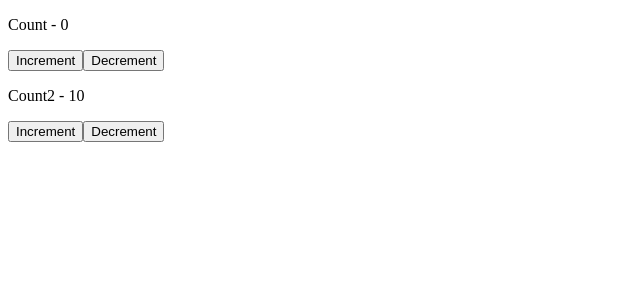
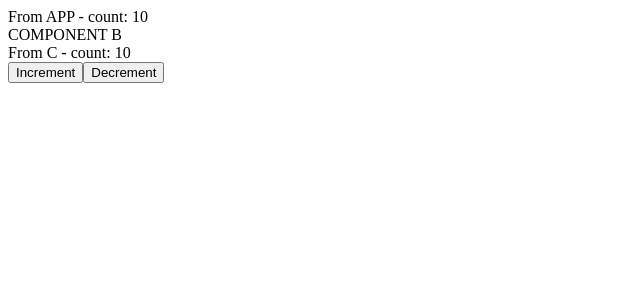
Before and after one commit to masud-rana44/React-Practice, a React (Vite) app: page / in a window 1280 px wide. Shown: the top 300 px of the page, without its empty margins (0-640 px from the left). Built offline with nearby package versions, Linux system fonts and the light colour scheme.

Commit message:
implement counter from global context

```diff
--- a/src/App.jsx
+++ b/src/App.jsx
@@ -1,10 +1,35 @@
 // eslint-disable-next-line no-unused-vars
-import Counter from "./components/Counter";
-import ComplexCounter from "./components/ComplexCounter";
-import CounterThree from "./components/CounterThree";
+import B from "./components/B";
+import { useReducer } from "react";
+import React from "react";
+
+// eslint-disable-next-line react-refresh/only-export-components
+export const counterContext = React.createContext();
+
+const initialState = 10;
+
+const reducer = (state, action) => {
+  switch (action) {
+    case "increment":
+      return state + 1;
+    case "decrement":
+      return state - 1;
+    default:
+      return state;
+  }
+};
 
 const App = () => {
-  return <CounterThree />;
+  const [count, dispatch] = useReducer(reducer, initialState);
+
+  return (
+    <>
+      <div>From APP - count: {count}</div>
+      <counterContext.Provider value={{ count, countDispatch: dispatch }}>
+        <B />
+      </counterContext.Provider>
+    </>
+  );
 };
 
 export default App;
--- /dev/null
+++ b/src/components/B.jsx
@@ -0,0 +1,12 @@
+import C from "./C";
+
+function B() {
+  return (
+    <div>
+      <div>COMPONENT B</div>
+      <C />
+    </div>
+  );
+}
+
+export default B;
--- /dev/null
+++ b/src/components/C.jsx
@@ -0,0 +1,20 @@
+import { useContext } from "react";
+import { counterContext } from "../App";
+
+function C() {
+  const { count, countDispatch } = useContext(counterContext);
+
+  return (
+    <div>
+      <div>From C - count: {count}</div>
+      <button type="button" onClick={() => countDispatch("increment")}>
+        Increment
+      </button>
+      <button type="button" onClick={() => countDispatch("decrement")}>
+        Decrement
+      </button>
+    </div>
+  );
+}
+
+export default C;
```
